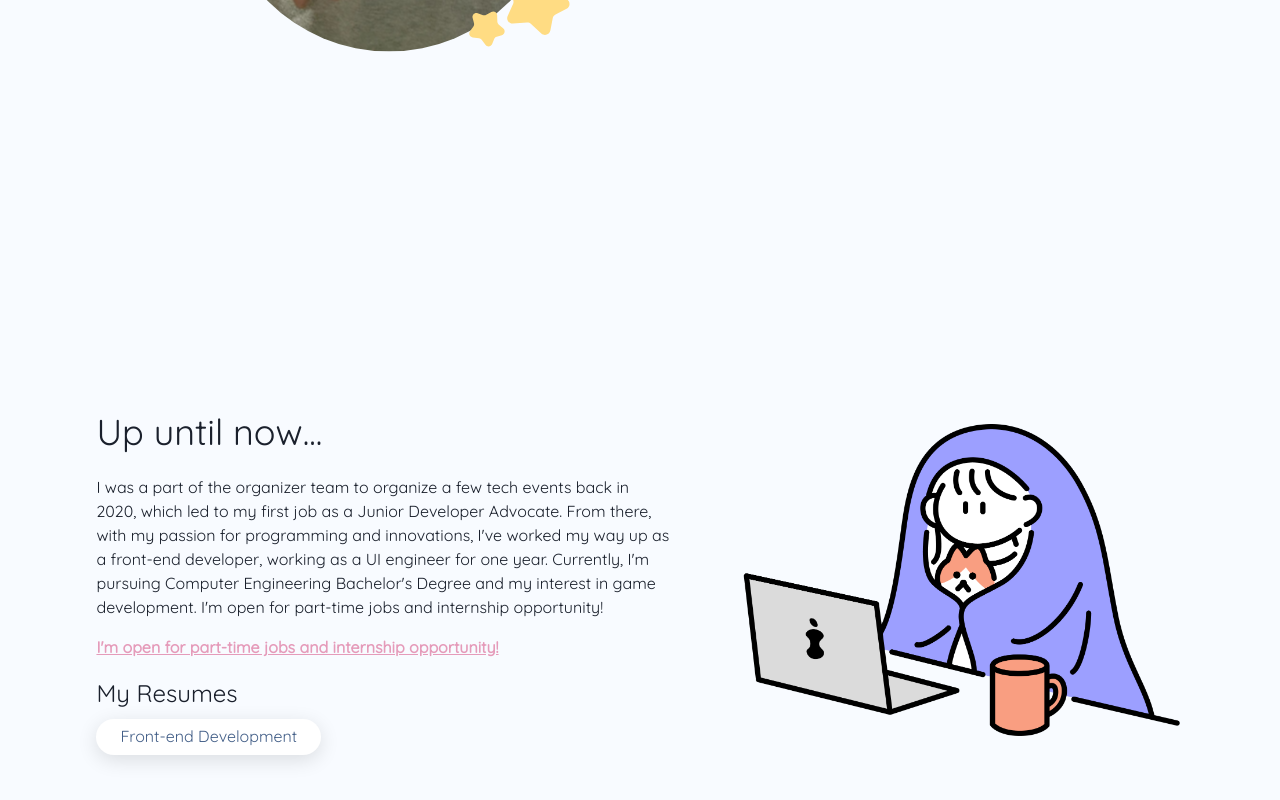
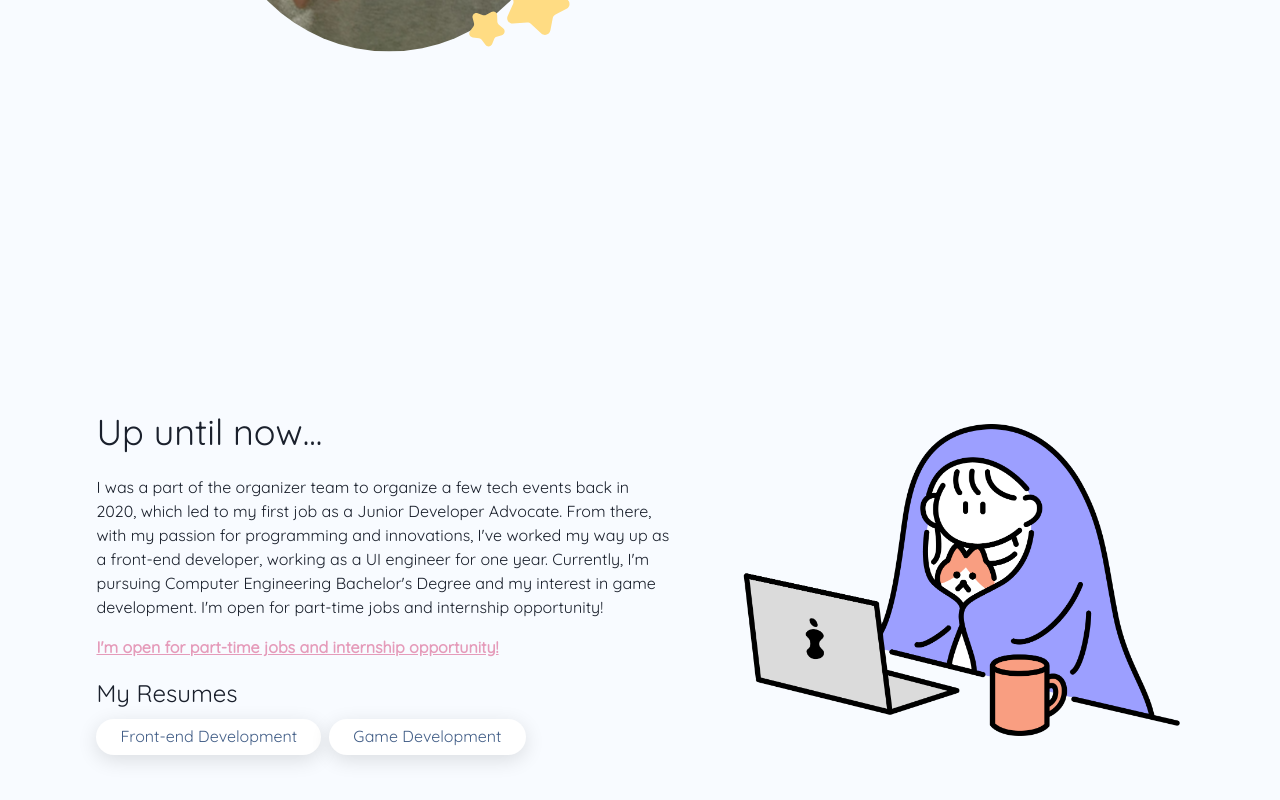
Before and after one commit to QuadieZ/pichy-dev, a Next.js app: page /about in a window 1280 px wide. Shown: the part 620-1420 px from the top of the page. Built offline with nearby package versions, Linux system fonts and the light colour scheme.

Commit message:
feat: add resume

```diff
--- a/src/pages/about.tsx
+++ b/src/pages/about.tsx
@@ -1,5 +1,5 @@
 import { StyledButton, Typography } from "@/components";
-import { Box, Flex, Image, VStack } from "@chakra-ui/react";
+import { Box, Flex, HStack, Image, VStack } from "@chakra-ui/react";
 import { useRef } from "react";
 
 const About = () => {
@@ -98,9 +98,14 @@ const About = () => {
           </Typography>
           <VStack align="flex-start">
             <Typography variant="body1">My Resumes</Typography>
-            <StyledButton href="/documents/Resume_Frontend_Pichyapa_Khanapattanawong.pdf">
-              Front-end Development
-            </StyledButton>
+            <HStack>
+              <StyledButton href="/documents/Resume_Frontend_Pichyapa_Khanapattanawong.pdf">
+                Front-end Development
+              </StyledButton>
+              <StyledButton href="/documents/Resume_GameDev_Pichyapa.pdf">
+                Game Development
+              </StyledButton>
+            </HStack>
           </VStack>
         </VStack>
         <Image
```
Also changed, not shown: 1 other file (tests, documents, lock files or other folders).
